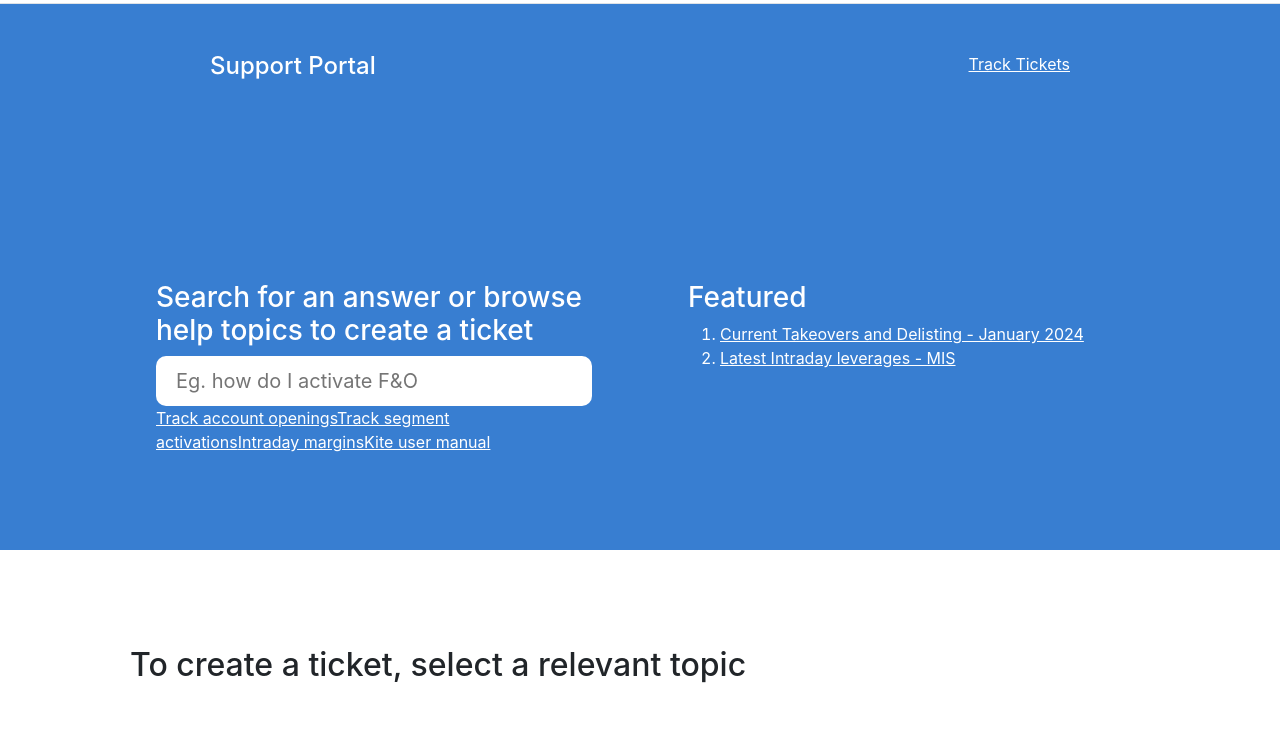
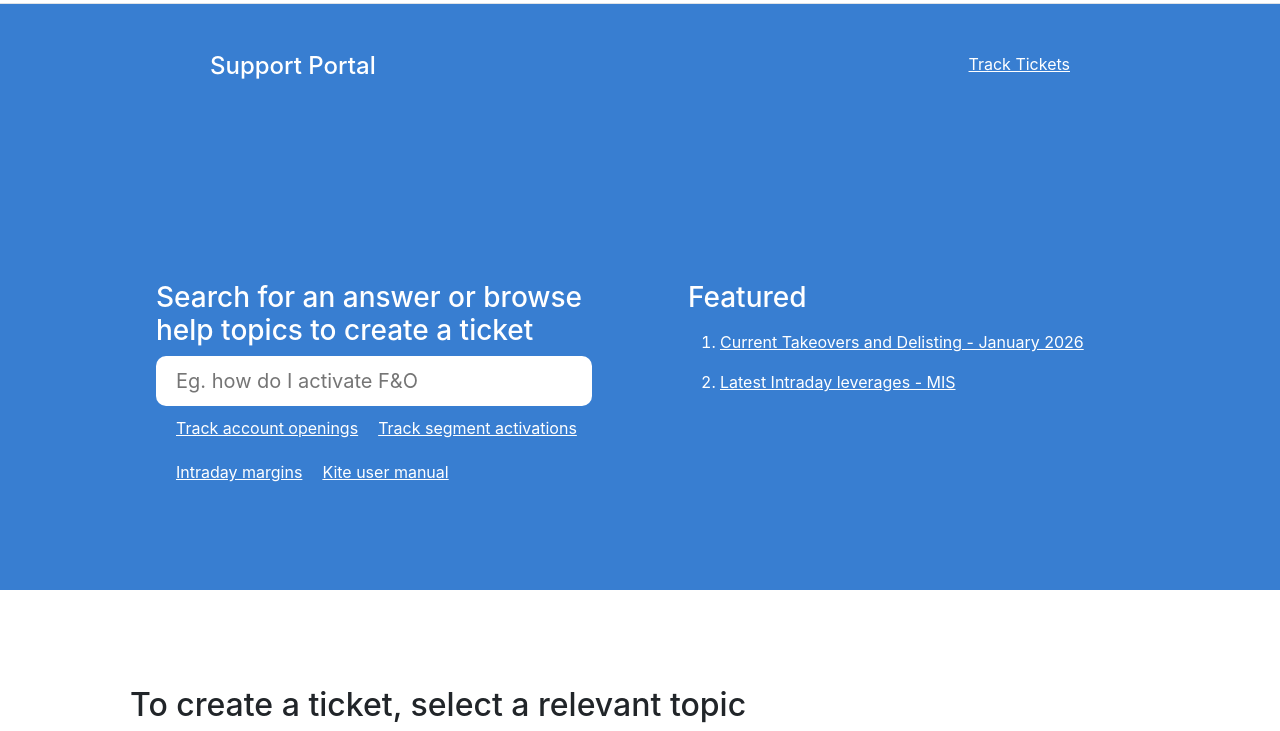
Before and after one commit to deepaksangwan09/Zerodha, a React app in the folder frontend/: page /support in a window 1280 px wide. Shown: the part 69-800 px from the top of the page. Built offline with nearby package versions, Linux system fonts and the light colour scheme.

Commit message:
support search styling Hero  layout

```diff
--- a/frontend/src/index.css
+++ b/frontend/src/index.css
@@ -39,3 +39,9 @@ code {
   border-radius: 10px;
   border: none;
 }
+
+#supportSearch a{
+  display: inline-block;
+  margin: 10px 0;
+  margin-inline-start: 20px ;
+}
--- a/frontend/src/landing_page/support/Hero.js
+++ b/frontend/src/landing_page/support/Hero.js
@@ -8,7 +8,7 @@ function Hero() {
         <a href="">Track Tickets</a>
       </div>
       <div className="row p-5 m-5">
-        <div className="col-6 p-5 ">
+        <div className="col-6 p-5 " id="supportSearch">
           <h1 className="fs-3">
             Search for an answer or browse help topics to create a ticket
           </h1>
@@ -20,12 +20,12 @@ function Hero() {
         </div>
         <div className="col-6 p-5">
           <h1 className="fs-3">Featured</h1>
-          <ol>
-            <li>
-                <a href="">Current Takeovers and Delisting - January 2024</a> <br />
+          <ol className="mt-3">
+            <li className="mb-3">
+                <a href="" >Current Takeovers and Delisting - January 2026</a> <br />
             </li>
-            <li>
-                <a href="">Latest Intraday leverages - MIS</a>
+            <li >
+                <a href="" >Latest Intraday leverages - MIS</a>
             </li>
           </ol>
 
```
